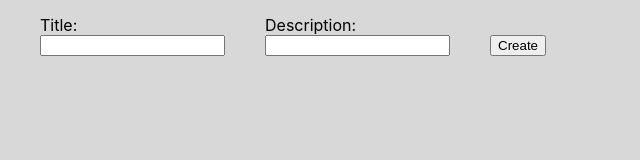
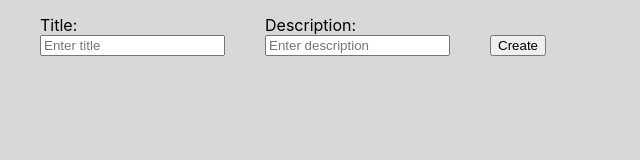
Before and after one commit to gVarnes/gVarnes.github.io, a React (Create React App) app: page / in a window 1280 px wide. Shown: the top 160 px of the page, without its empty margins (0-640 px from the left). Built offline with nearby package versions, Linux system fonts and the light colour scheme.

Commit message:
completed validation for form

```diff
--- a/src/components/Input/component.tsx
+++ b/src/components/Input/component.tsx
@@ -4,15 +4,19 @@ import styles from './index.module.css'
 interface IInput extends InputHTMLAttributes<HTMLInputElement> {
 	children?: string;
 	row?: boolean
+	error?: boolean,
+	errorMessage?: string
+
  }
 
 
-const Input: React.FC<IInput> = ({children, row, ...rest}) => {
-  return (
-	  <label className={`${styles.input} ${row && styles.inputRow }`}>
-		  { children}
-		  <input type="text" {...rest} />
-	 </label>
+const Input: React.FC<IInput> = ({children, row, error, errorMessage , ...rest}) => {
+	return (
+		<label className={`${styles.input} ${row ? styles.inputRow : '' } ${error ? styles.error : ""}`}>
+			{ children}
+			<input type="text" {...rest} />
+				{error && errorMessage && <span>{errorMessage}</span>}
+			</label>
   )
 }
 
--- a/src/components/Input/index.module.css
+++ b/src/components/Input/index.module.css
@@ -9,3 +9,14 @@
 	align-items: baseline;
 	gap: 10px;
 }
+
+.error input{
+	border: 1.6px solid red;
+}
+
+.error span{
+	position: absolute;
+	bottom: -25px;
+	left: 0;
+	color: red;
+}
--- a/src/components/Modal/component.tsx
+++ b/src/components/Modal/component.tsx
@@ -1,5 +1,6 @@
 import React, { useEffect, useMemo } from 'react'
 import { createPortal } from 'react-dom'
+import Button from '../Button';
 import styles from './index.module.css'
 
 interface IModal {
@@ -30,7 +31,7 @@ const Modal: React.FC<IModal> = ({ children, isOpen, onClose }) => {
 			<div className={styles.content}>
 				{children}
 				<div>
-					<button onClick={onClose}>close</button>
+					<Button type='button' onClick={onClose}>close</Button>
 				</div>
 			</div>
 		</>,
--- a/src/components/ToDoForm/component.tsx
+++ b/src/components/ToDoForm/component.tsx
@@ -6,12 +6,39 @@ import Button from '../Button'
 import { addToDo } from '../../store/slices/todoSlice'
 import { useDispatch } from 'react-redux'
 
+interface IValidationForm {
+	title: string,
+   description: string,
+}
+
+interface IValidationErrors {
+	title?: string;
+	description?: string;
+}
+
+const errorMessage = 'This field is empty'
+
+const validateForm = (values:IValidationForm) => {
+	let errors: IValidationErrors = {};
+
+	if (!values.title) {
+	  errors.title = errorMessage;
+	}
+
+	if (!values.description) {
+	  errors.description = errorMessage;
+	}
+
+	return errors;
+ };
+
 const ToDoForm = () => {
 	const [todo, setTodo] = useState({
 		title: '',
 		description: '',
 		status: false
 	})
+	const [errors, setErrors] = useState<IValidationErrors>({});
 	const dispatch = useDispatch()
 
 	const handleChange = (e: ChangeEvent<HTMLInputElement>) => {
@@ -20,14 +47,43 @@ const ToDoForm = () => {
 
 	const onSubmit = (e: FormEvent<HTMLFormElement>) => {
 		e.preventDefault()
-		dispatch(addToDo(todo))
+
+		const formErrors = validateForm(todo);
+    	setErrors(formErrors);
+
+		 if (Object.keys(formErrors).length === 0) {
+			 dispatch(addToDo(todo))
+			 setErrors({})
+		 }
 	}
 
 	return (
 		<form noValidate className={styles.form} onSubmit={onSubmit}>
-			<Input required name='title' onChange={handleChange}>Title:</Input>
-			<Input required name='description' onChange={handleChange}>Description:</Input>
-			<Button type='submit'>Create</Button>
+			<div className={styles.inputWrapper}>
+				<Input
+					error={!!errors.title}
+					name='title'
+					onChange={handleChange}
+					placeholder="Enter title"
+					errorMessage={errors.title}
+				>
+					Title:
+				</Input>
+			</div>
+			<div className={styles.inputWrapper}>
+				<Input
+				error={!!errors.description}
+				name='description'
+				onChange={handleChange}
+				placeholder="Enter description"
+				errorMessage={errors.title}
+				>
+					Description:
+				</Input>
+			</div>
+			<div className={styles.button}>
+				<Button type='submit'>Create</Button>
+			</div>
 		</form>
   )
 }
--- a/src/components/ToDoForm/index.module.css
+++ b/src/components/ToDoForm/index.module.css
@@ -1,9 +1,19 @@
 .form{
 	display: flex;
-	align-items: flex-end;
+	align-items: baseline;
 	margin: 0px 0px 100px 0px;
 }
 
 .form label {
 	margin: 0px 40px 0px 0px;
 }
+
+.inputWrapper {
+	display: flex;
+	flex-direction: column;
+	position: relative;
+}
+
+.button {
+	align-self: flex-end;
+}
```
